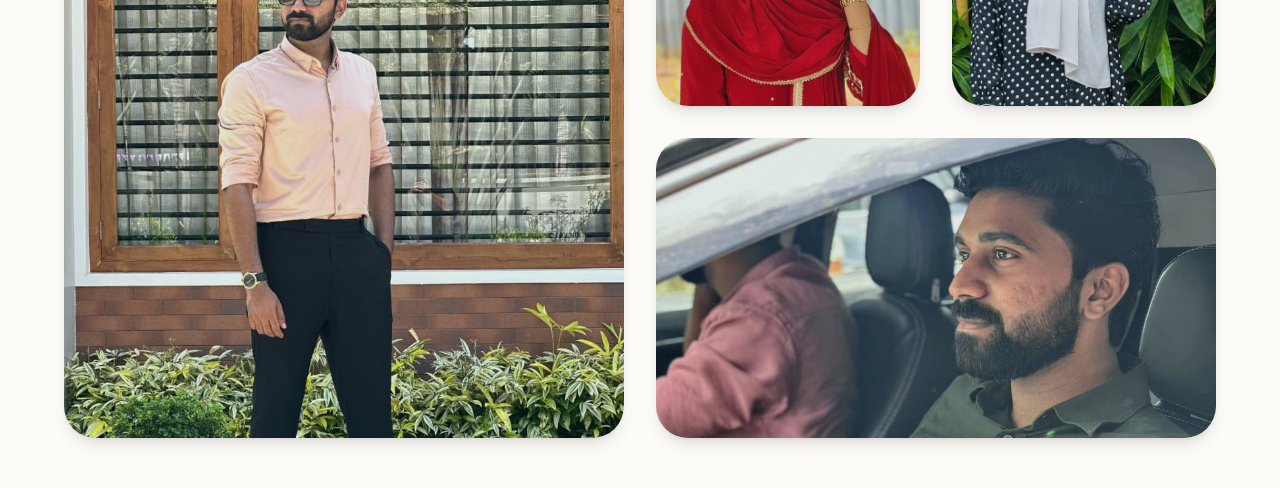
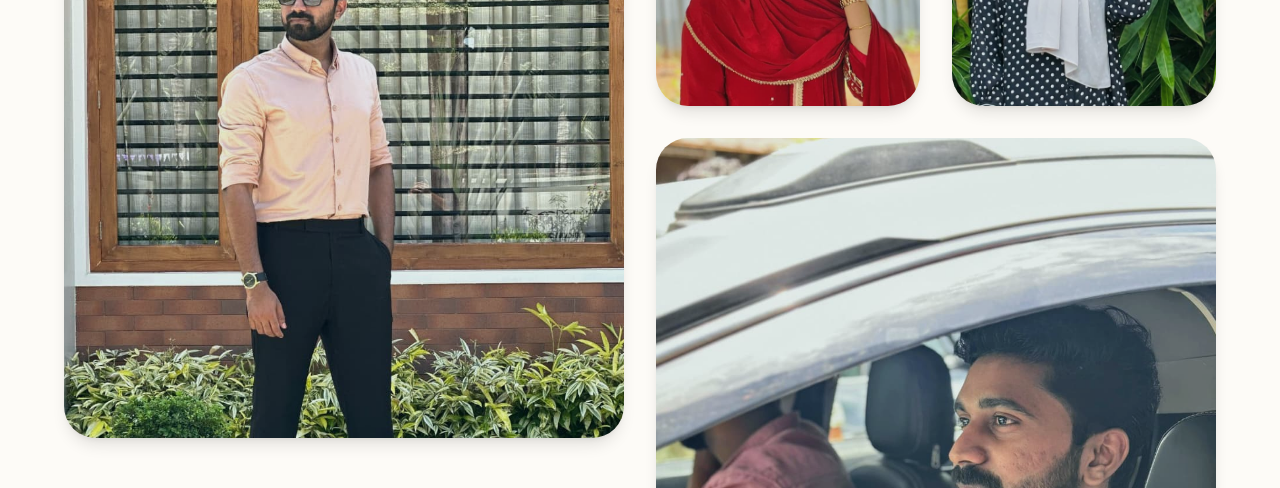
Before and after one commit to ADIL-SALAH/WEDDING-INVITATION, a React (Vite) app: page / in a window 1280 px wide. Shown: the part 2680-3168 px from the top of the page. Built offline with nearby package versions, Linux system fonts and the light colour scheme; a web font is replaced by a local one.

Commit message:
image size updated

```diff
--- a/src/components/Gallery.jsx
+++ b/src/components/Gallery.jsx
@@ -20,7 +20,7 @@ export default function Gallery() {
     {
       src: "5.jpeg",
       alt: "Wedding aesthetic 4",
-      className: "col-span-2 row-span-1"
+      className: "col-span-2 row-span-2"
     }
   ];
 
```
